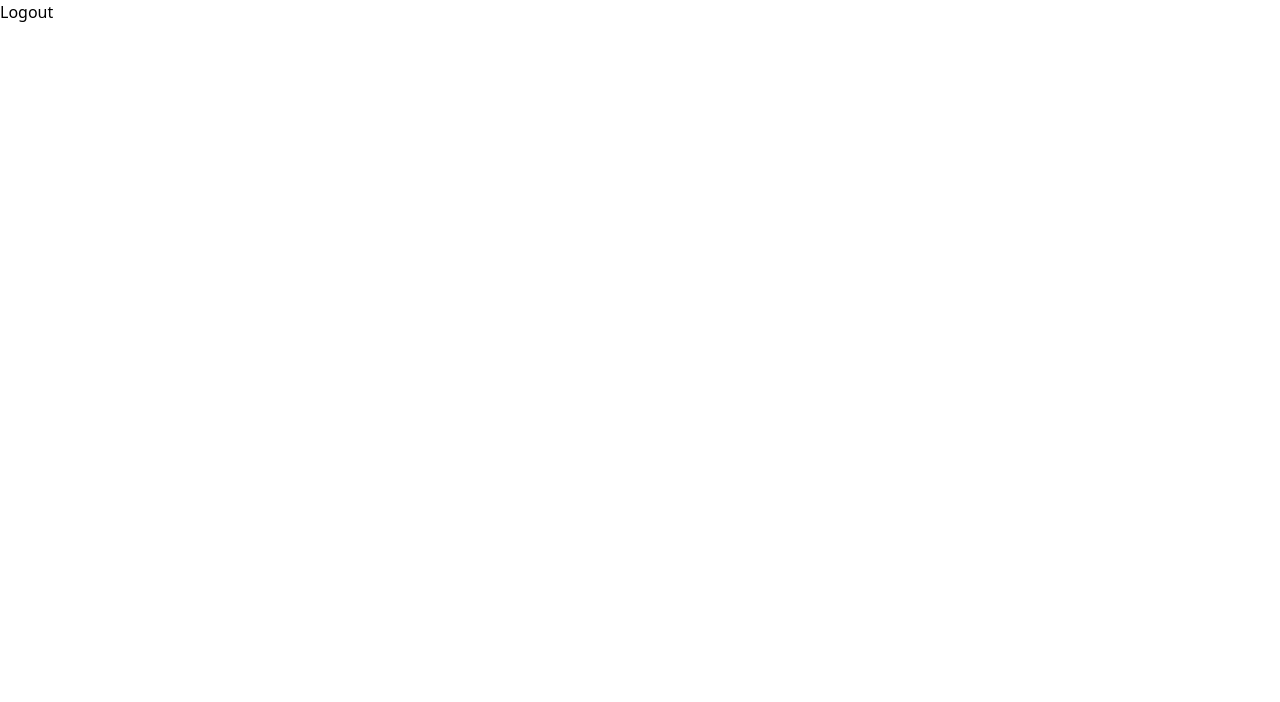
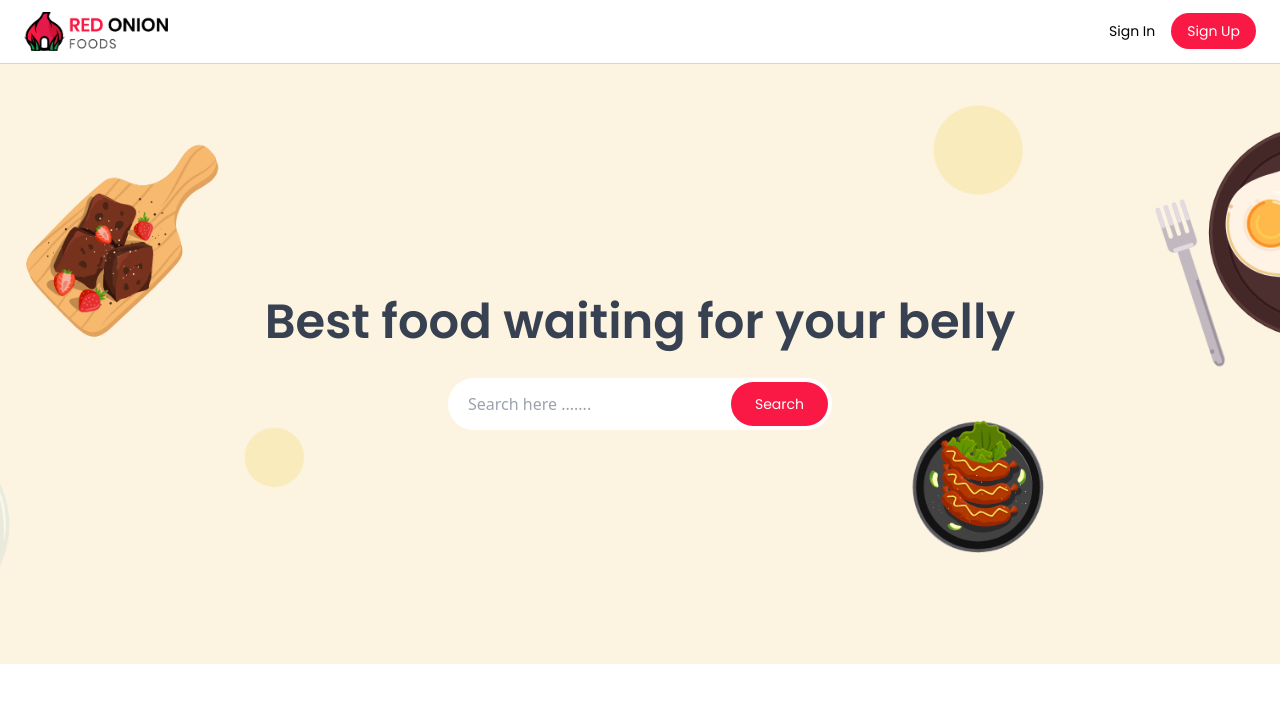
Before and after one commit to ScriptSage-lang/Red-onion-react, a React (Create React App) app: page / in a window 1280 px wide. Shown: the top 702 px of the page. Built offline with nearby package versions, Linux system fonts and the light colour scheme; no server answers.

Commit message:
Navbar and Banner Done

```diff
--- a/src/App.js
+++ b/src/App.js
@@ -1,5 +1,6 @@
 import React from 'react';
 import { BrowserRouter, Route, Switch } from 'react-router-dom';
+import Navbar from './components/Navbar/Navbar';
 import AuthProvider from './contexts/AuthProvider';
 import HomeScreen from './screens/HomeScreen';
 import SignInScreen from './screens/SignInScreen';
@@ -9,6 +10,7 @@ const App = () => {
   return (
     <BrowserRouter>
     <AuthProvider>
+      <Navbar />
       <Switch>
         <Route exact path="/"><HomeScreen /></Route>
         <Route exact path="/signin"><SignInScreen /></Route>
--- /dev/null
+++ b/src/components/Header/Banner.js
@@ -0,0 +1,18 @@
+import React from 'react'
+
+const Banner = () => {
+    return (
+        <section className="header-banner h-96 w-full">
+            <div className="flex flex-col items-center justify-center h-full">
+                <h1 className="text-center text-5xl poppins font-semibold text-gray-700">Best food waiting for your belly</h1>
+
+                <div className="rounded-full p-1 box-border mt-8 bg-white overflow-hidden ring-red-300 focus:ring-4 w-96 flex items-center">
+                    <input type="text" className=" rounded-full px-4 focus:outline-none w-full bg-transparent" placeholder="Search here ......." />
+                    <button className="text-sm bg-primary py-3 px-6 rounded-full text-white poppins">Search</button>
+                </div>
+            </div>
+        </section>
+    )
+}
+
+export default Banner
--- /dev/null
+++ b/src/components/Navbar/Navbar.js
@@ -0,0 +1,43 @@
+import React from 'react';
+import { BsCart2 } from 'react-icons/bs';
+import { FiLogOut } from 'react-icons/fi';
+import { useHistory } from "react-router-dom";
+import logo from '../../assets/logo2.png';
+import useAuth from '../../hooks/useAuth';
+
+const Navbar = () => {
+    const history = useHistory();
+    const { user, signOutUser } = useAuth()
+
+    return (
+        <header className="bg-white top-0 left-0 w-full border-b border-gray-300">
+            <nav className="flex items-center max-w-screen-xl mx-auto px-6 py-3">
+                {/* left  */}
+                <div className="flex flex-grow">
+                    <img className="w-36 cursor-pointer" src={logo} alt="logo" onClick={() => history.push('/')} />
+                </div>
+                {/* right  */}
+                {user.displayName ? (
+                    <>
+                        <div className="flex items-center justify-end space-x-4">
+                            <BsCart2 className="cursor-pointer w-6 h-6 text-gray-700" />
+                            <img src={user.photoURL} alt={user.displayName} className="w-10 h-10 rounded-full"/>
+                            <p className="text-gray-700 poppins">{user.displayName}</p>
+                            <FiLogOut className="cursor-pointer w-6 h-6 text-gray-700" onClick={signOutUser} />
+                        </div>
+                    </>
+                ) : (
+                    <>
+                        <div className="flex items-center justify-end space-x-4">
+                            <button className="text-sm poppins" onClick={() => history.push('/signin')}>Sign In</button>
+                            <button className="text-sm bg-primary py-2 px-4 rounded-full text-white poppins" onClick={() => history.push('/signup')}>Sign Up</button>
+                        </div>
+                    </>
+                )}
+
+            </nav>
+        </header>
+    )
+}
+
+export default Navbar
--- a/src/screens/HomeScreen.js
+++ b/src/screens/HomeScreen.js
@@ -1,17 +1,12 @@
 import React from 'react';
-import useAuth from '../hooks/useAuth';
+import Banner from '../components/Header/Banner';
 
 const HomeScreen = () => {
-    const { user, signOutUser} = useAuth();
-    console.log(user)
 
     return (
-        <div>
-            <h1 className="text-3xl">{user.email}</h1>
-            <h1 className="text-3xl">{user.displayName}</h1>
-            <img src={user.photoURL} alt={user.email} />
-            <button onClick={signOutUser}>Logout</button>
-        </div>
+        <>
+            <Banner />
+        </>
     )
 }
 
--- a/src/styles/index.css
+++ b/src/styles/index.css
@@ -5,7 +5,24 @@ body {
   -webkit-font-smoothing: antialiased;
   -moz-osx-font-smoothing: grayscale;
 }
-
+body::-webkit-scrollbar {
+  width: 5px;
+}
+body::-webkit-scrollbar-thumb {
+  background: #ddd;
+  border-radius: 50px;
+  -webkit-border-radius: 50px;
+  -moz-border-radius: 50px;
+  -ms-border-radius: 50px;
+  -o-border-radius: 50px;
+}
+.header-banner {
+  background-image: url('../assets/bannerbackground.png');
+  height: 600px !important;
+  background-repeat: no-repeat;
+  background-position: center;
+  background-size: cover;
+}
 .banner {
   background-image: url('../assets/bannerbackground.png');
   background-repeat: no-repeat;
```
Also changed, not shown: src/components/Foods Showcase/Foods.js (added).
